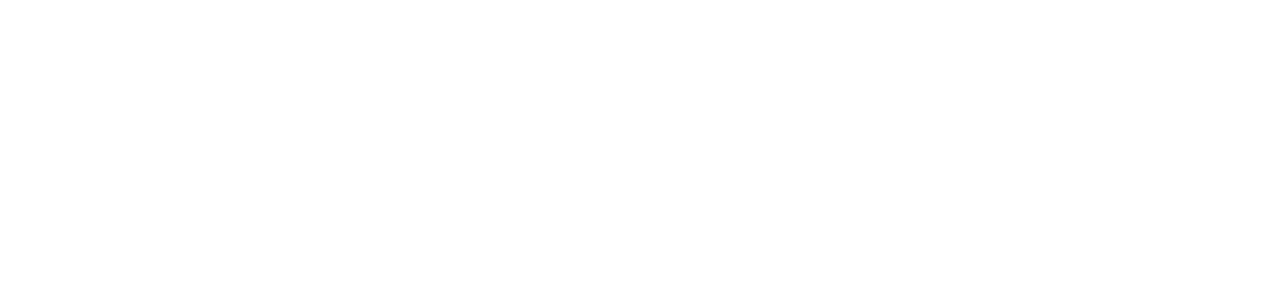
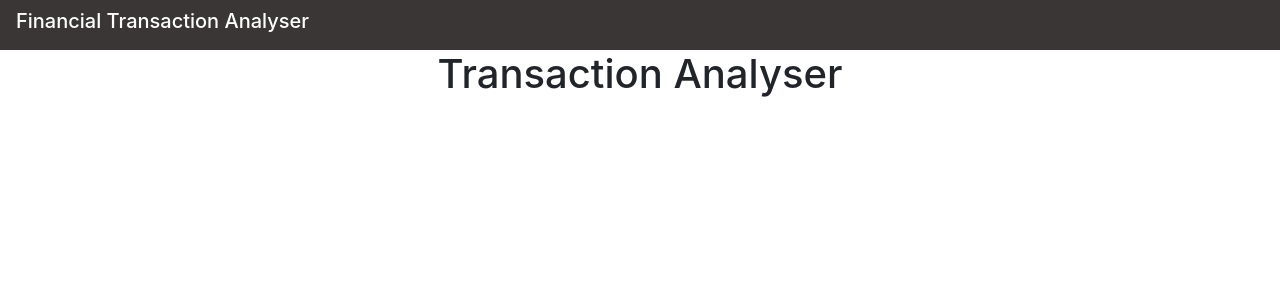
Before and after one commit to mithunprem/transactionanalyser, a React (Create React App) app: page / in a window 1280 px wide. Shown: the top 300 px of the page. Built offline with nearby package versions, Linux system fonts and the light colour scheme.

Commit message:
Modified the App.js to show the Header and the Container view.

```diff
--- a/public/index.html
+++ b/public/index.html
@@ -24,7 +24,7 @@
       work correctly both with client-side routing and a non-root public URL.
       Learn how to configure a non-root public URL by running `npm run build`.
     -->
-    <title>React App</title>
+    <title>Transaction Analyser</title>
   </head>
   <body>
     <noscript>You need to enable JavaScript to run this app.</noscript>
--- a/src/App.js
+++ b/src/App.js
@@ -1,9 +1,14 @@
 import React from 'react';
+import Header from './Components/Header';
+import TransactionAnalyser from './Containers/TransactionAnalyser';
+import 'bootstrap/dist/css/bootstrap.min.css';
 import './App.css';
 
 function App() {
   return (
     <div className="App">
+      <Header />
+      <TransactionAnalyser />
     </div>
   );
 }
```
